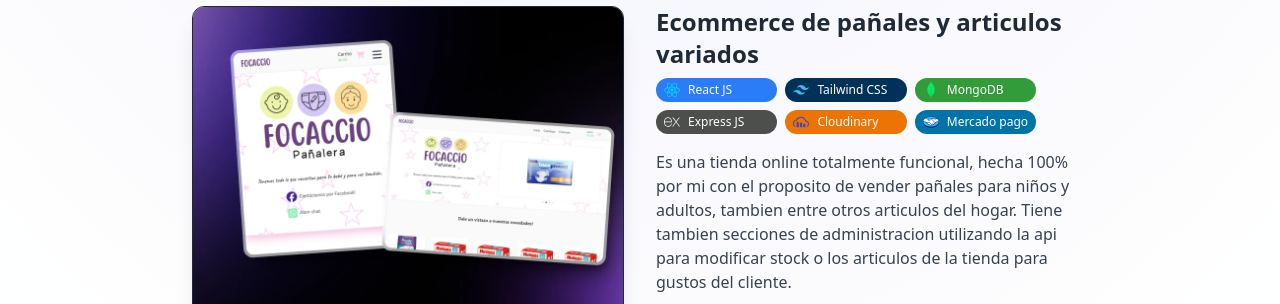
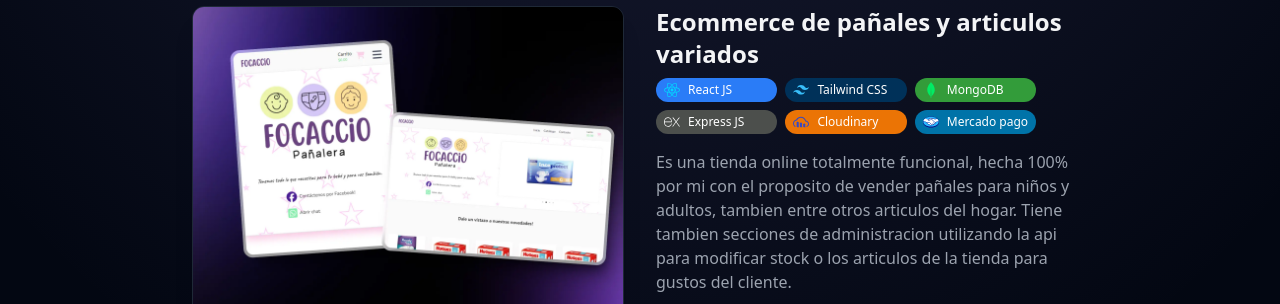
Before and after one commit to Nicojbl/porfolio, an Astro site: page / in a window 1280 px wide. Shown: the part 573-877 px from the top of the page. Built offline with nearby package versions, Linux system fonts and the light colour scheme; Astro itself is replaced by a stand-in of ours.

Commit message:
Arreglo theme

```diff
--- a/src/components/ThemeToggle.astro
+++ b/src/components/ThemeToggle.astro
@@ -59,7 +59,7 @@ const THEMES = ["Light", "Dark"]
 
   const getThemePreference = () => {
     if (typeof localStorage !== "undefined") {
-      return localStorage.getItem("theme") ?? "system"
+      return localStorage.getItem("theme") ?? "dark"
     }
 
     return window.matchMedia("(prefers-color-scheme: dark)").matches
```
